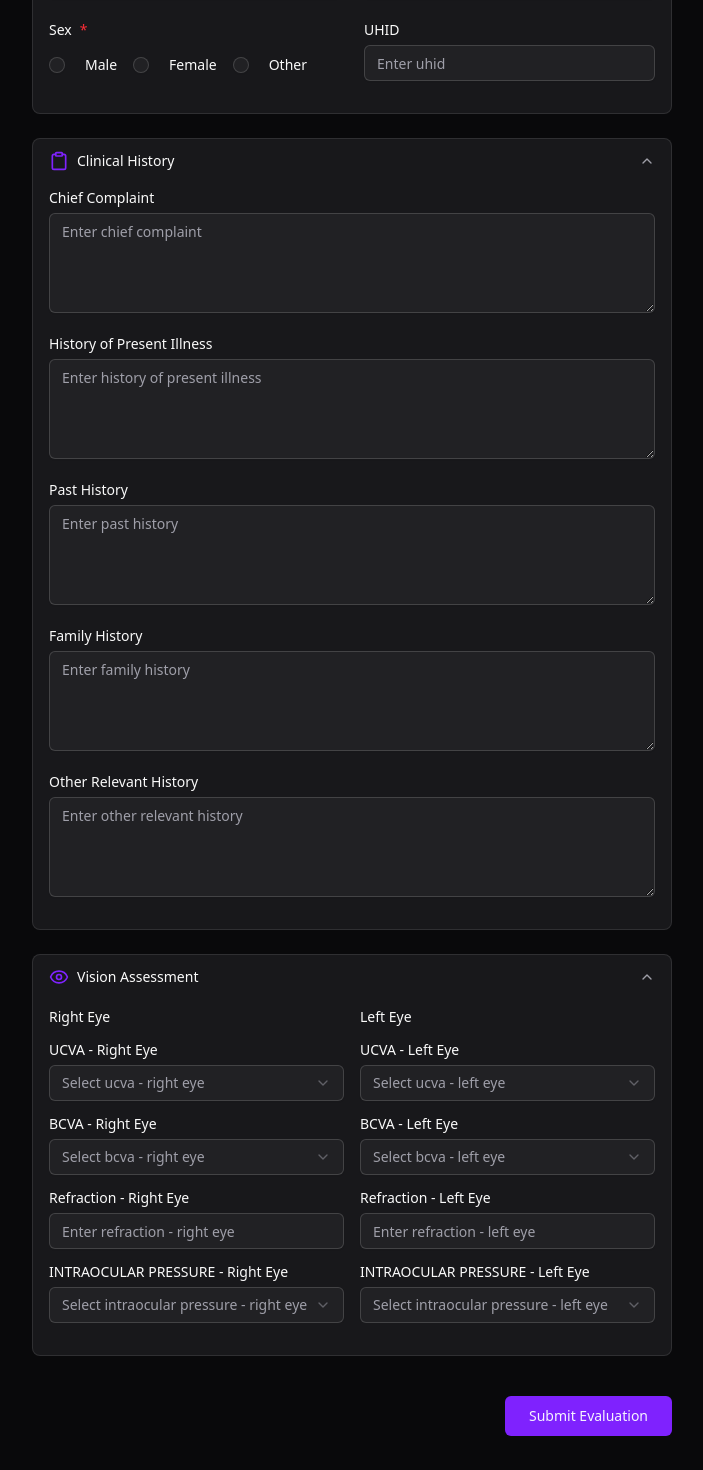
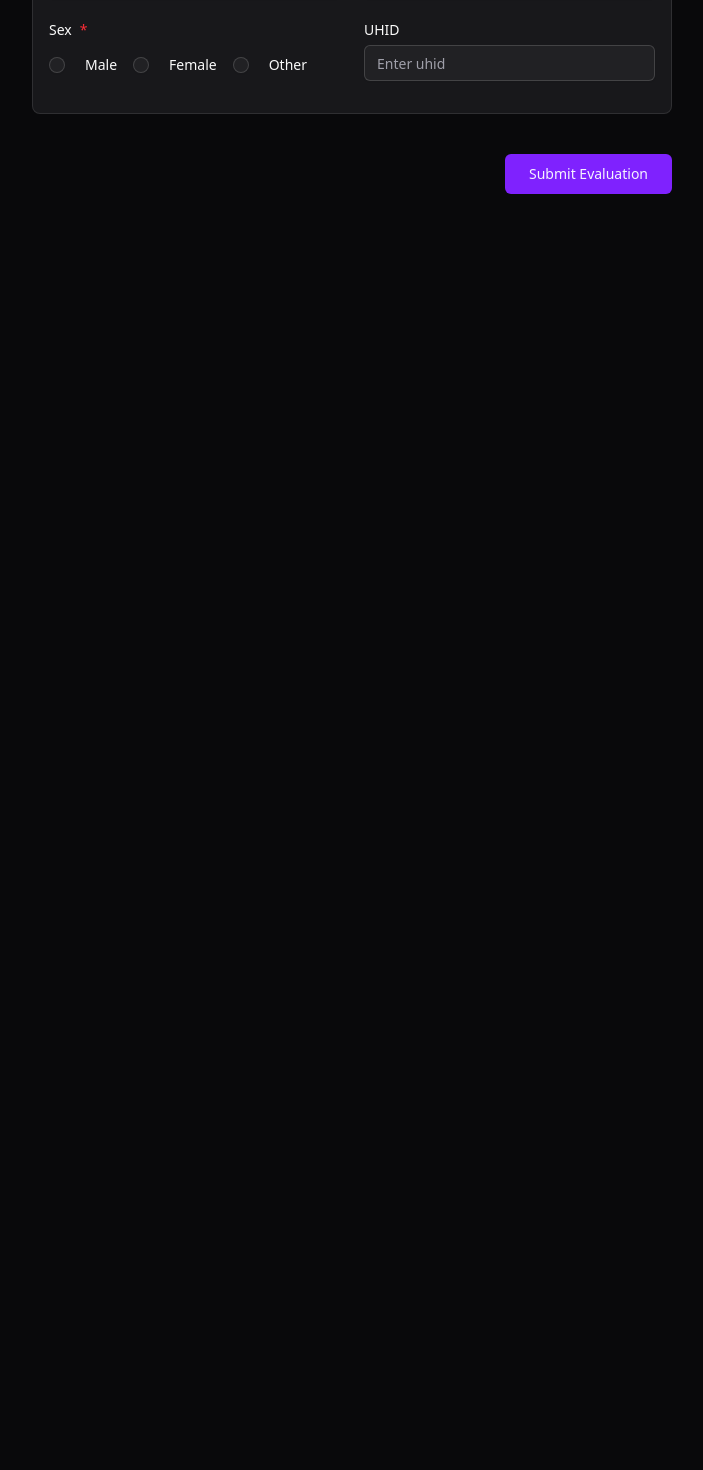
Before and after one commit to tushar-upadhya/forms, a React (Vite) app: page / in a window 1280 px wide. Shown: the part 260-1730 px from the top of the page, without its empty margins (288-991 px from the left). After the commit the page ends 800 px from the top, so only its background shows below. Built offline with nearby package versions, Linux system fonts and the light colour scheme.

Commit message:
refactor: comment out unused ClinicalHistorySection and VisionAssessmentSection imports in FormOne

```diff
--- a/src/components/form-one/FormOne.tsx
+++ b/src/components/form-one/FormOne.tsx
@@ -20,9 +20,7 @@ import { Textarea } from "@/components/ui/textarea";
 import formSchemaJson from "@/mock/mock.json" assert { type: "json" };
 import { useState } from "react";
 import { useForm, type UseFormReturn } from "react-hook-form";
-import ClinicalHistorySection from "./section/ClinicalHistorySection";
 import PatientInfoSection from "./section/PatientInfoSection";
-import VisionAssessmentSection from "./section/VisionAssessmentSection";
 
 const getFieldName = (label: string) =>
     label.toLowerCase().replace(/\s+/g, "_");
@@ -239,8 +237,8 @@ export default function FormOne() {
                 {form ? (
                     <>
                         <PatientInfoSection form={form} />
-                        <ClinicalHistorySection form={form} />
-                        <VisionAssessmentSection form={form} />
+                        {/* <ClinicalHistorySection form={form} />
+                        <VisionAssessmentSection form={form} /> */}
                     </>
                 ) : (
                     <div className="text-red-500">
```
